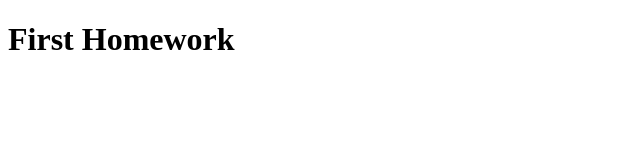
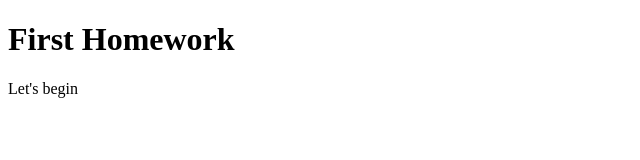
Before and after one commit to Yuliia-Garreau/goit-markup-hw-01, a plain HTML site: page index.html in a window 1280 px wide. Shown: the full height of the page, 0-640 px from the left. Drawn offline with Linux system fonts and the light colour scheme.

Commit message:
save html file

```diff
--- a/index.html
+++ b/index.html
@@ -7,5 +7,6 @@
   </head>
   <body>
     <h1>First Homework</h1>
+    <p>Let's begin</p>
   </body>
 </html>
```
